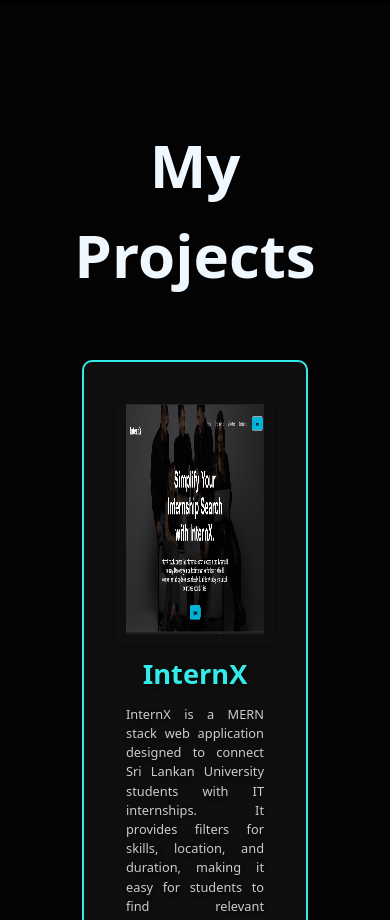
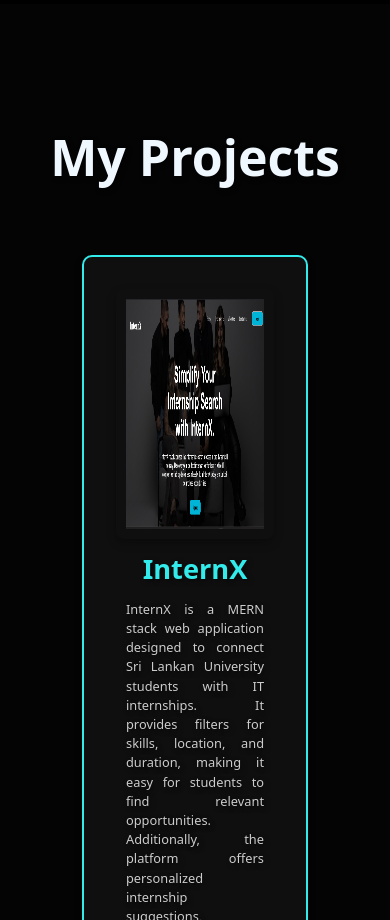
Before and after one commit to RavinduLakshitha/My-Portfolio, a React (Vite) app in the folder Myportfolio/: page / in a window 390 px wide. Shown: the part 840-1760 px from the top of the page. Built offline with nearby package versions, Linux system fonts and the light colour scheme.

Commit message:
finalize the project page

```diff
--- a/Myportfolio/src/Pages/Projects/projects.css
+++ b/Myportfolio/src/Pages/Projects/projects.css
@@ -92,7 +92,7 @@
 .Technologies img {
   width: 35px;
   height: 35px;
-  transition: transform 0.2s;/* Smooth transition on hover */
+  transition: transform 0.2s; /* Smooth transition on hover */
   border: 2px solid rgb(52, 235, 235);
   border-radius: 8px;
   padding: 3px;
@@ -113,7 +113,7 @@
   border-radius: 8px; /* Rounded corners for image */
   box-shadow: 0px 4px 10px rgba(0, 0, 0, 0.3); /* Adds a shadow to the image */
 }
-.Images1{
+.Images1 {
   height: 250px;
   padding: 10px;
   width: 480px;
@@ -164,7 +164,6 @@
   }
 }
 
-
 /* Task management app */
 .InternX {
   display: flex;
@@ -188,13 +187,17 @@
   border-color: aliceblue; /* Changes border color on hover */
 }
 
-
 @media (max-width: 480px) {
-  .InternX, .Taskmng {
+  .InternX,
+  .Taskmng {
     width: 100%; /* Full width for smaller screens */
     height: auto; /* Adjust height automatically */
     padding: 1rem;
   }
+  .topic {
+    font-size: 30px;
+  }
+
 
   .card {
     flex-direction: column; /* Stack cards vertically */
@@ -216,13 +219,13 @@
     height: auto; /* Maintain aspect ratio */
   }
 
-  .Technologies{
+  .Technologies {
     width: fit-content;
   }
   .Technologies img {
     width: 25px;
     height: 25px;
-    transition: transform 0.2s;/* Smooth transition on hover */
+    transition: transform 0.2s; /* Smooth transition on hover */
     border: 2px solid rgb(52, 235, 235);
     border-radius: 8px;
     padding: 3px;
@@ -232,10 +235,15 @@
 
 /* For screens up to 768px (tablets) */
 @media (max-width: 768px) {
-  .InternX, .Taskmng {
+  .InternX,
+  .Taskmng {
     width: 100%; /* Wider cards on tablets */
     padding: 1rem;
   }
+  .topic {
+    font-size: 40px;
+  }
+
 
   .card {
     flex-direction: column; /* Stack cards vertically */
@@ -255,9 +263,13 @@
 
 /* For screens up to 992px (medium desktops or smaller laptops) */
 @media (max-width: 992px) {
-  .InternX, .Taskmng {
+  .InternX,
+  .Taskmng {
     width: 100%; /* Slightly smaller cards for medium screens */
     padding: 1.5rem;
+  }
+  .topic {
+    font-size: 45px;
   }
 
   .card {
@@ -277,9 +289,13 @@
 
 /* For screens up to 1200px (large desktops) */
 @media (max-width: 1200px) {
-  .InternX, .Taskmng {
+  .InternX,
+  .Taskmng {
     width: 100%; /* Larger cards */
     padding: 2rem;
+  }
+  .topic {
+    font-size: 50px;
   }
 
   .card {
@@ -300,5 +316,5 @@
   .Images1 {
     width: 100%;
     height: 250px;
+  }
 }
-}
--- a/Myportfolio/src/Pages/Projects/projects.jsx
+++ b/Myportfolio/src/Pages/Projects/projects.jsx
@@ -21,7 +21,7 @@
     <>
     <Layout>
       <div id="projects" className="topic">
-        <h1>My Projects</h1>
+        My Projects
         <div className="card">
           <div className="InternX">
             <img className="Images1" src={InternxHero} alt="internx Hero" />
```
